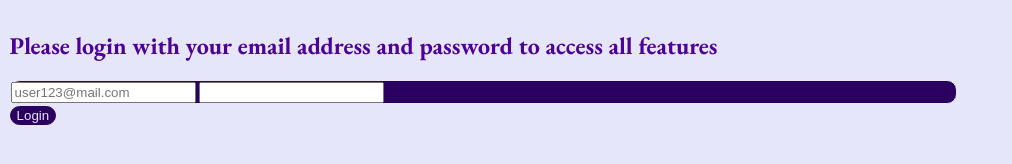
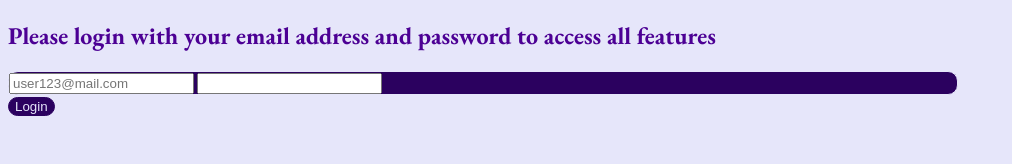
Before and after one commit to madisonVLL/EventPages, a website: page pages/login.html in a window 1280 px wide. Shown: the whole page, without its empty margins (0-1012 px from the left). Drawn offline with nearby package versions, Linux system fonts and the light colour scheme.

Commit message:
added basic margins

```diff
--- a/css/pages.css
+++ b/css/pages.css
@@ -2,7 +2,7 @@ body {
     background-color: lavender;
     color: #4c0094;
     font-family: "EB Garamond", serif;
-    padding: 0.1em;
+    margin: 0.5em;
 }
 
 button {
```
